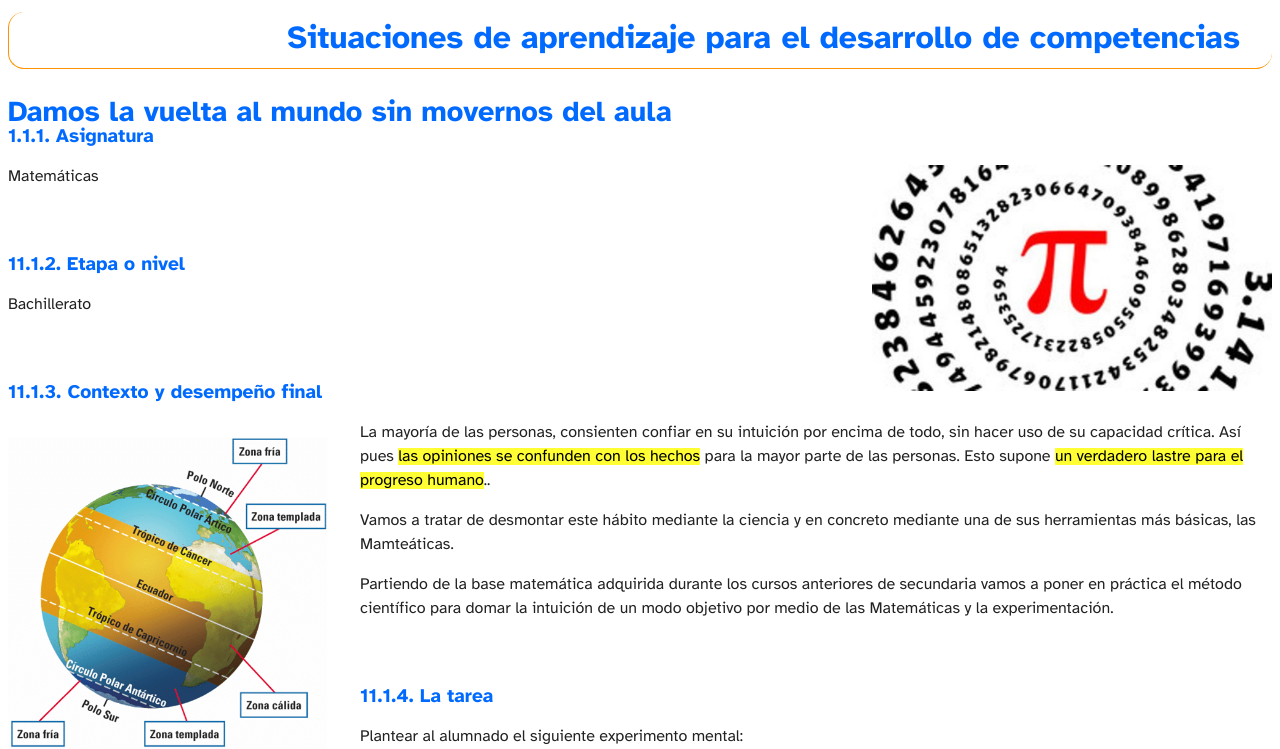
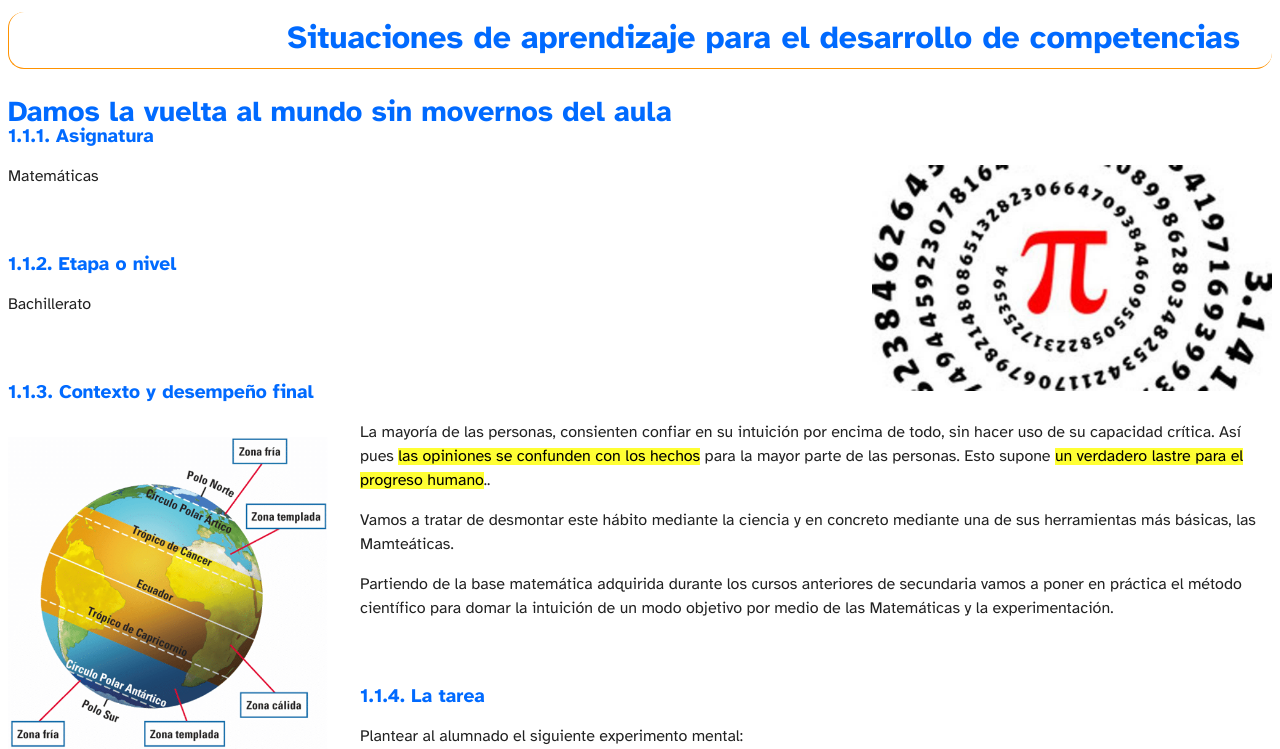
Before and after one commit to samuel-gf/Cursos, a plain HTML site: page 01_situaciones_de_aprendizaje/index.html in a window 1280 px wide. Shown: the part 52-801 px from the top of the page. Drawn offline with Linux system fonts and the light colour scheme.

Commit message:
Resuelto problema numeración de los títulos

```diff
--- a/01_situaciones_de_aprendizaje/index.html
+++ b/01_situaciones_de_aprendizaje/index.html
@@ -80,11 +80,11 @@
 <p>Matemáticas</p>
 
 
-<h2><a name="t1.1.2">11.1.2. Etapa o nivel</a></h2>
+<h2><a name="t1.1.2">1.1.2. Etapa o nivel</a></h2>
 <p>Bachillerato</p>
 
 
-<h2><a name="t1.1.3">11.1.3. Contexto y desempeño final</a></h2>
+<h2><a name="t1.1.3">1.1.3. Contexto y desempeño final</a></h2>
 
 <img src="img/ecuador.png" width="320" style="float:left; margin-right: 2rem">
 
@@ -100,7 +100,7 @@ el método científico para domar la intuición de un modo objetivo por medio de
 experimentación.</p>
 
 
-<h2><a name="t1.1.4">11.1.4. La tarea</a></h2>
+<h2><a name="t1.1.4">1.1.4. La tarea</a></h2>
 
 <p>Plantear al alumnado el siguiente experimento mental:</p>
 
@@ -145,7 +145,7 @@ sobre los hechos en la primera parte.
 A destacar aquellos que sentían que tenían la razón de su lado, pero necesitaban de una herramienta para
 demostrar sus hipótesis y la han encontrado en las matemáticas..</p>
 
-<h2><a name="t1.1.6">11.1.6. Principales competencias implicadas</a></h2>
+<h2><a name="t1.1.6">1.1.6. Principales competencias implicadas</a></h2>
 
 <ul>
 	<li><strong>Competencia comunicativa</strong> El alumnado ha debatido previamente el resultado
@@ -158,7 +158,7 @@ demostrar sus hipótesis y la han encontrado en las matemáticas..</p>
 
 <img src="img/objetivos.jpg">
 
-<h2><a name="t1.1.7">11.1.7. Relación con los objetivos de desarrollo sostenible</a></h2>
+<h2><a name="t1.1.7">1.1.7. Relación con los objetivos de desarrollo sostenible</a></h2>
 
 <p>El alumnado ha empleado el <mark>método científico</mark> y ha lo ha interiorizado.
 Dicho método es el responsable de haber permitido el avance de al ciencai para curar enfermedades y
```
